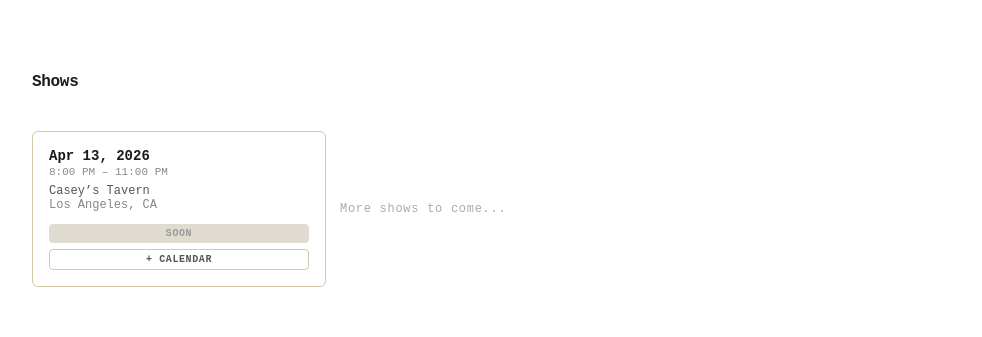
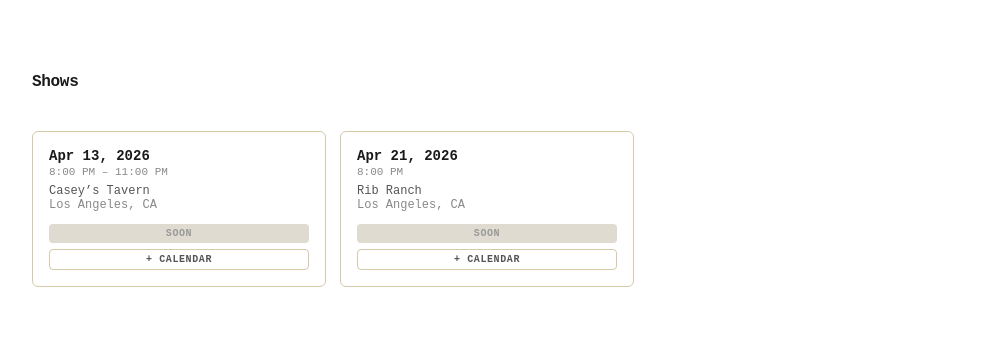
Before and after one commit to johyunjihyunji/jacob_drum, a React (Create React App) app: page / in a window 1280 px wide. Shown: the part 820-1157 px from the top of the page, without its empty margins (148-1130 px from the left). Built offline with nearby package versions, Linux system fonts and the light colour scheme; the HTML template or start-up script is replaced by a standard one; a web font is replaced by a local one.

Commit message:
update shows

```diff
--- a/package.json
+++ b/package.json
@@ -4,6 +4,7 @@
   "private": true,
   "homepage": "https://isrowdrums.com",
   "dependencies": {
+    "@emailjs/browser": "^4.4.1",
     "@testing-library/dom": "^10.4.1",
     "@testing-library/jest-dom": "^6.9.1",
     "@testing-library/react": "^16.3.2",
--- a/src/components/ContactSection.jsx
+++ b/src/components/ContactSection.jsx
@@ -1,16 +1,37 @@
 import { useState } from "react";
+import emailjs from "@emailjs/browser";
 import siteConfig from "../siteConfig";
 import { SECTION_HEADING, SECTION_WRAP } from "../styles";
 
+const EMAILJS_SERVICE_ID  = "service_0ihejwt";
+const EMAILJS_TEMPLATE_ID = "template_j7ayu2j";
+const EMAILJS_PUBLIC_KEY  = "5AQHJv-jatc30tImD";
+
 export default function ContactSection({ sectionRef }) {
-  const [form, setForm] = useState({ name: "", email: "", message: "" });
-  const [sent, setSent] = useState(false);
+  const [form, setForm]       = useState({ name: "", email: "", message: "" });
+  const [sent, setSent]       = useState(false);
+  const [sending, setSending] = useState(false);
+  const [error, setError]     = useState(null);
 
-  const handleSubmit = () => {
-    const subject = encodeURIComponent(`Message from ${form.name}`);
-    const body = encodeURIComponent(`Name: ${form.name}\nEmail: ${form.email}\n\nMessage:\n${form.message}`);
-    window.open(`mailto:${siteConfig.contactEmail}?subject=${subject}&body=${body}`);
-    setSent(true);
+  const handleSubmit = async () => {
+    setSending(true);
+    setError(null);
+    try {
+      await emailjs.send(
+        EMAILJS_SERVICE_ID,
+        EMAILJS_TEMPLATE_ID,
+        {
+          from_name:  form.name,
+          from_email: form.email,
+          message:    form.message,
+        },
+        EMAILJS_PUBLIC_KEY
+      );
+      setSent(true);
+    } catch (err) {
+      setError("Something went wrong. Please try again or email directly.");
+    }
+    setSending(false);
   };
 
   const field = {
@@ -57,15 +78,19 @@ export default function ContactSection({ sectionRef }) {
                 onFocus={e => e.target.style.borderColor = "#1a1a1a"}
                 onBlur={e => e.target.style.borderColor = "#e5e5e5"} />
             </div>
-            <button onClick={handleSubmit} disabled={!form.name || !form.email || !form.message}
+            {error && (
+              <p style={{ color: "#c0392b", fontFamily: "Inter, sans-serif", fontSize: "13px", margin: 0 }}>{error}</p>
+            )}
+            <button onClick={handleSubmit}
+              disabled={!form.name || !form.email || !form.message || sending}
               style={{
                 padding: "0.9rem", borderRadius: "8px", border: "none",
                 background: "#1a1a1a", color: "#fff", fontFamily: "Inter, sans-serif",
                 fontSize: "14px", fontWeight: 600, cursor: "pointer",
-                opacity: (!form.name || !form.email || !form.message) ? 0.45 : 1,
+                opacity: (!form.name || !form.email || !form.message || sending) ? 0.45 : 1,
                 transition: "opacity 0.15s"
               }}>
-              Send Message
+              {sending ? "Sending..." : "Send Message"}
             </button>
           </div>
         )}
--- a/src/components/ShowsSection.jsx
+++ b/src/components/ShowsSection.jsx
@@ -16,8 +16,21 @@ function toCalendarDate(isoDate, timeStr) {
   return `${year}${month}${day}T${String(hours).padStart(2, "0")}${minutes}00`;
 }
 
+function isPast(isoDate) {
+  const today = new Date();
+  today.setHours(0, 0, 0, 0);
+  return new Date(isoDate + "T00:00:00") < today;
+}
+
 export default function ShowsSection({ onPartClick, showsRef, standalone = false }) {
   const [hoveredPart, setHoveredPart] = useState(null);
+
+  const sortedShows = [...siteConfig.shows].sort((a, b) => {
+    const aPast = isPast(a.date);
+    const bPast = isPast(b.date);
+    if (aPast !== bPast) return aPast ? 1 : -1;
+    return new Date(a.date) - new Date(b.date);
+  });
 
   return (
     <section style={{ borderBottom: "1px solid #FFAE3D" }}>
@@ -40,10 +53,14 @@ export default function ShowsSection({ onPartClick, showsRef, standalone = false
         <div style={SECTION_WRAP}>
         <h2 style={SECTION_HEADING}>Shows</h2>
         <div style={{ display: "flex", flexWrap: "wrap", gap: "0.875rem", alignItems: "flex-start" }}>
-          {siteConfig.shows.map((show, i) => (
+          {sortedShows.map((show, i) => {
+            const past = isPast(show.date);
+            return (
             <div key={i} style={{
               width: "260px", flexShrink: 0, flexGrow: 0, background: "white",
-              borderRadius: "6px", border: "1px solid #d4c9a8", padding: "1rem"
+              borderRadius: "6px", border: "1px solid #d4c9a8", padding: "1rem",
+              opacity: past ? 0.4 : 1,
+              transition: "opacity 0.2s",
             }}>
               <div style={{ fontFamily: '"Azeret Mono", monospace', fontSize: "14px", fontWeight: 700, color: "#1a1a1a" }}>
                 {new Date(show.date + "T00:00:00").toLocaleDateString("en-US", { month: "short", day: "numeric", year: "numeric" })}
@@ -82,7 +99,8 @@ export default function ShowsSection({ onPartClick, showsRef, standalone = false
                 )}
               </div>
             </div>
-          ))}
+            );
+          })}
           {siteConfig.shows.length < 2 && (
             <div style={{ fontFamily: '"Azeret Mono", monospace', fontSize: "12px", color: "#aaa", letterSpacing: "0.06em", padding: "1rem 0", alignSelf: "center" }}>
               More shows to come...
--- a/src/siteConfig.js
+++ b/src/siteConfig.js
@@ -64,6 +64,14 @@ const siteConfig = {
       city: "Los Angeles, CA",
       ticketUrl: "",
     },
+    {
+      date: "2026-04-21",
+      startTime: "8:00 PM",
+      endTime: "",
+      venue: "Rib Ranch",
+      city: "Los Angeles, CA",
+      ticketUrl: "",
+    },
   ],
 
 
```
Also changed, not shown: 1 other file (tests, documents, lock files or other folders).
